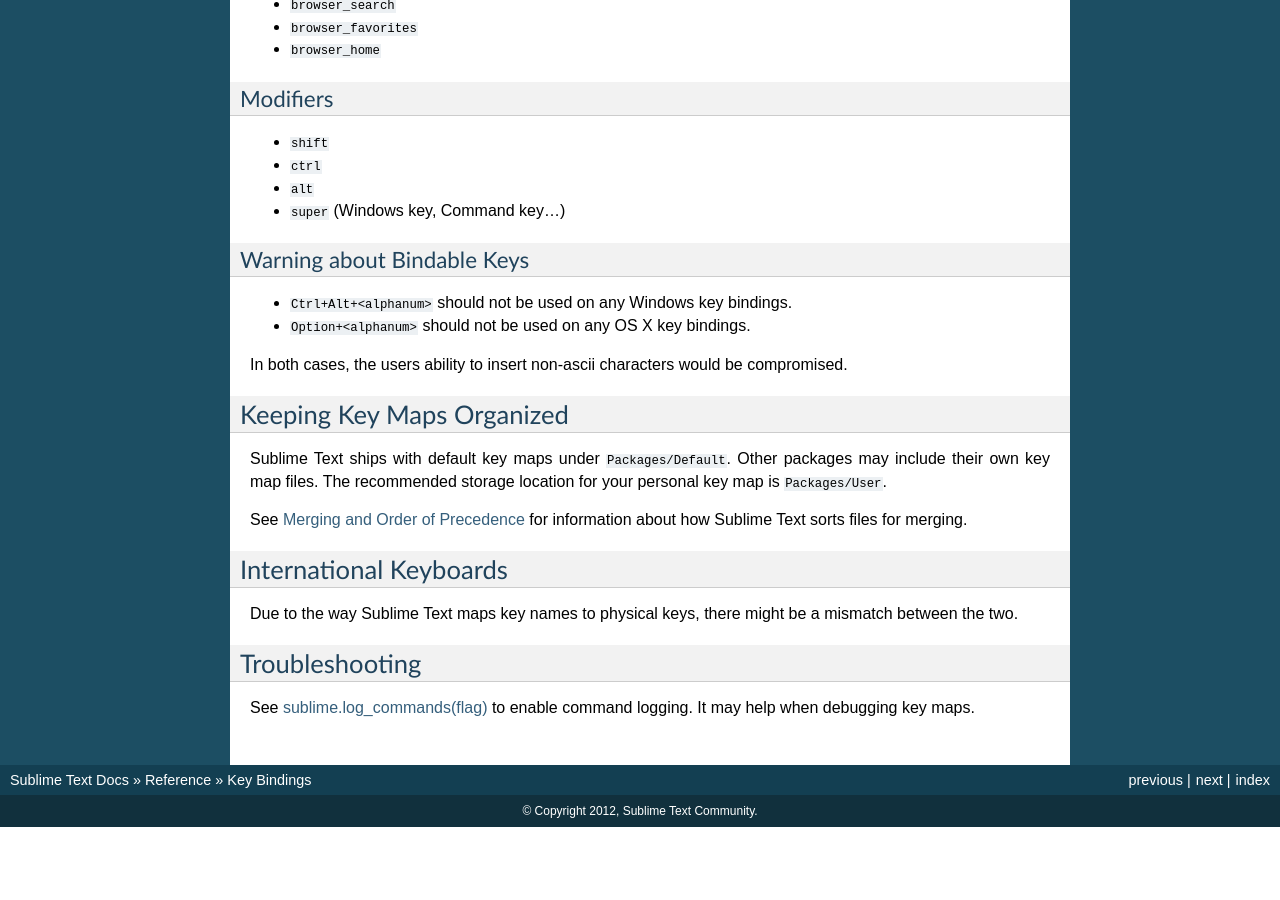
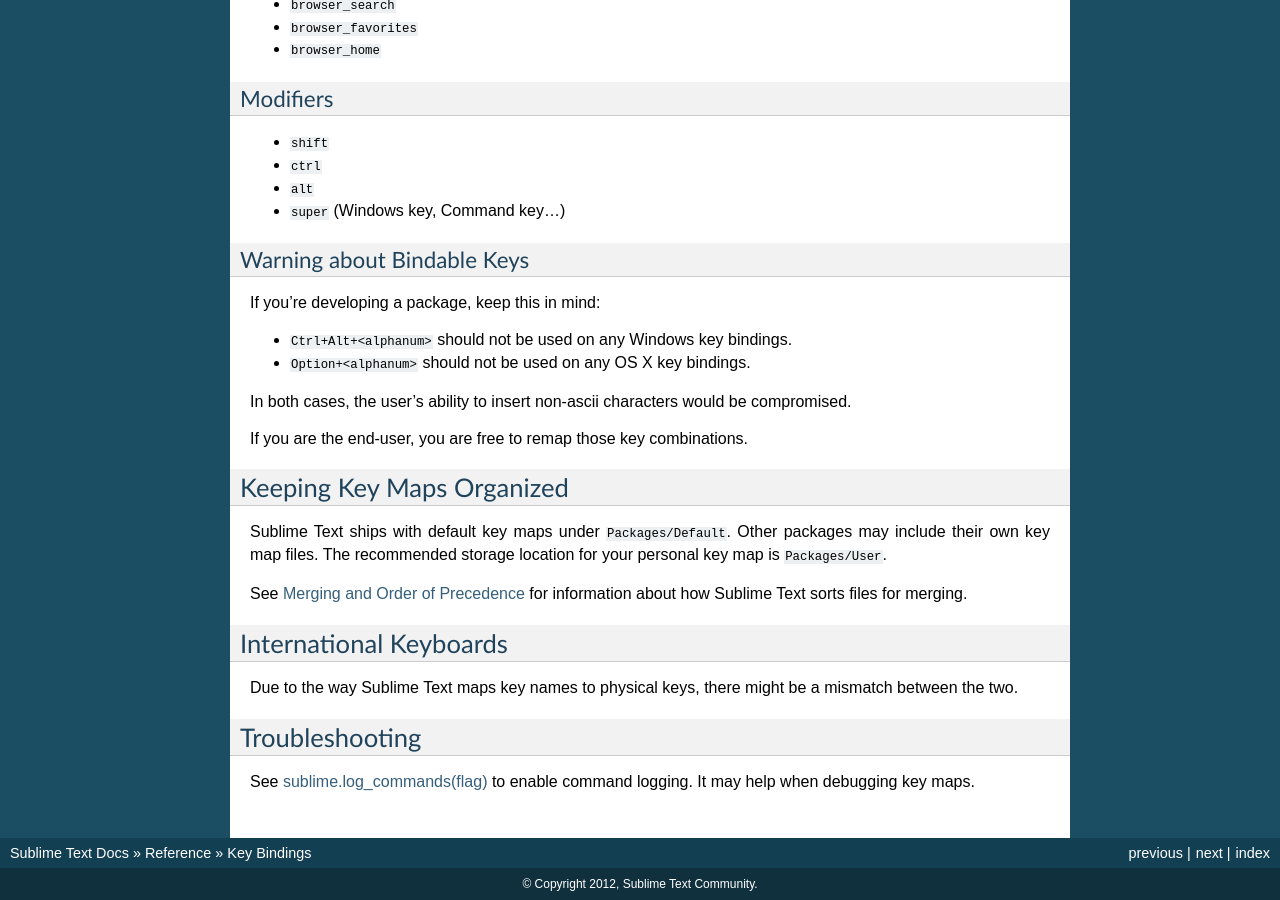
Before and after one commit to guillermooo/sublime-undocs, a Sphinx documentation site: the page built from source/reference/key_bindings.rst, in a window 1280 px wide and 900 px high, scrolled down 3875 px. Built offline with Sphinx 7.4.7, drawn with Linux system fonts in a browser that asks for light colours; before the commit the page ends 4702 px from its top, so only the background shows below that.

Commit message:
revise key bindings topic

```diff
--- a/source/reference/key_bindings.rst
+++ b/source/reference/key_bindings.rst
@@ -216,11 +216,15 @@
 Warning about Bindable Keys
 ---------------------------
 
+If you're developing a package, keep this in mind:
+
 * ``Ctrl+Alt+<alphanum>`` should not be used on any Windows key bindings.
 * ``Option+<alphanum>`` should not be used on any OS X key bindings.
 
-In both cases, the users ability to insert non-ascii characters would be
+In both cases, the user's ability to insert non-ascii characters would be
 compromised.
+
+If you are the end-user, you are free to remap those key combinations.
 
 
 Keeping Key Maps Organized
```
